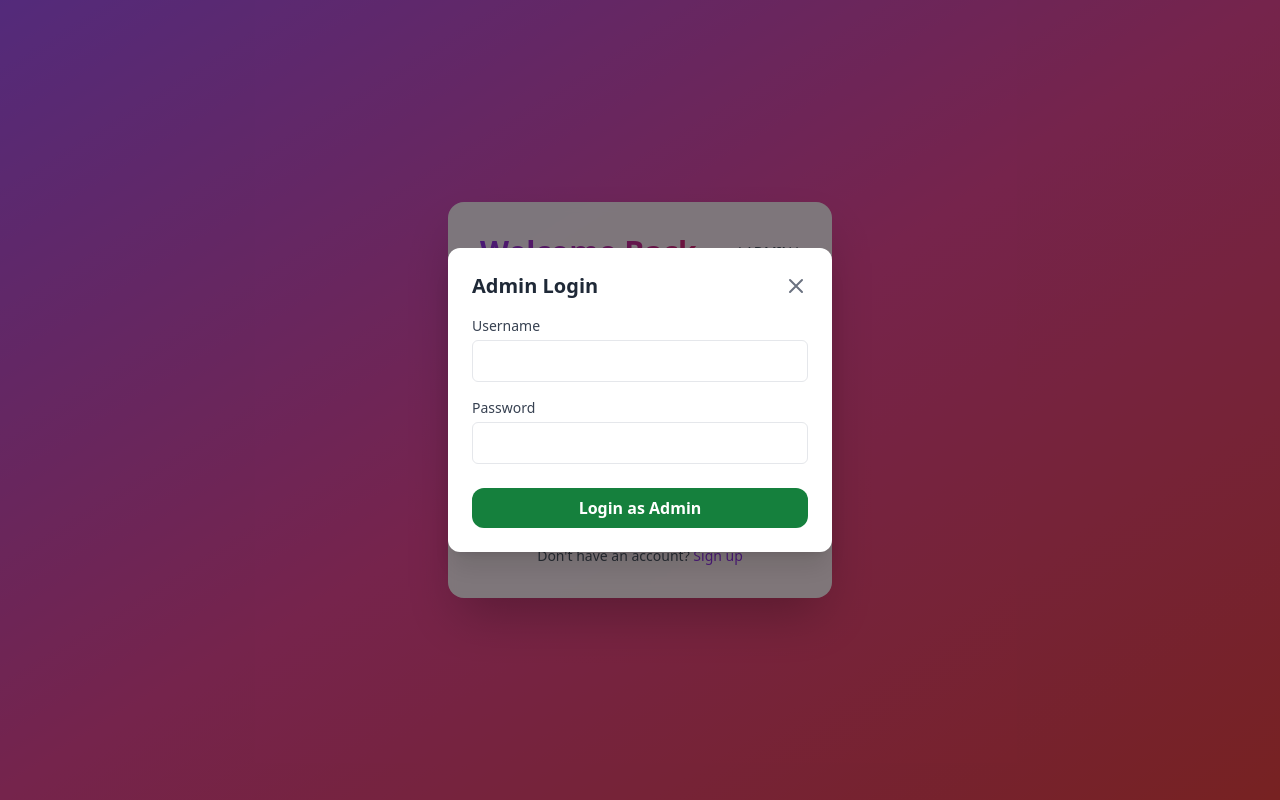
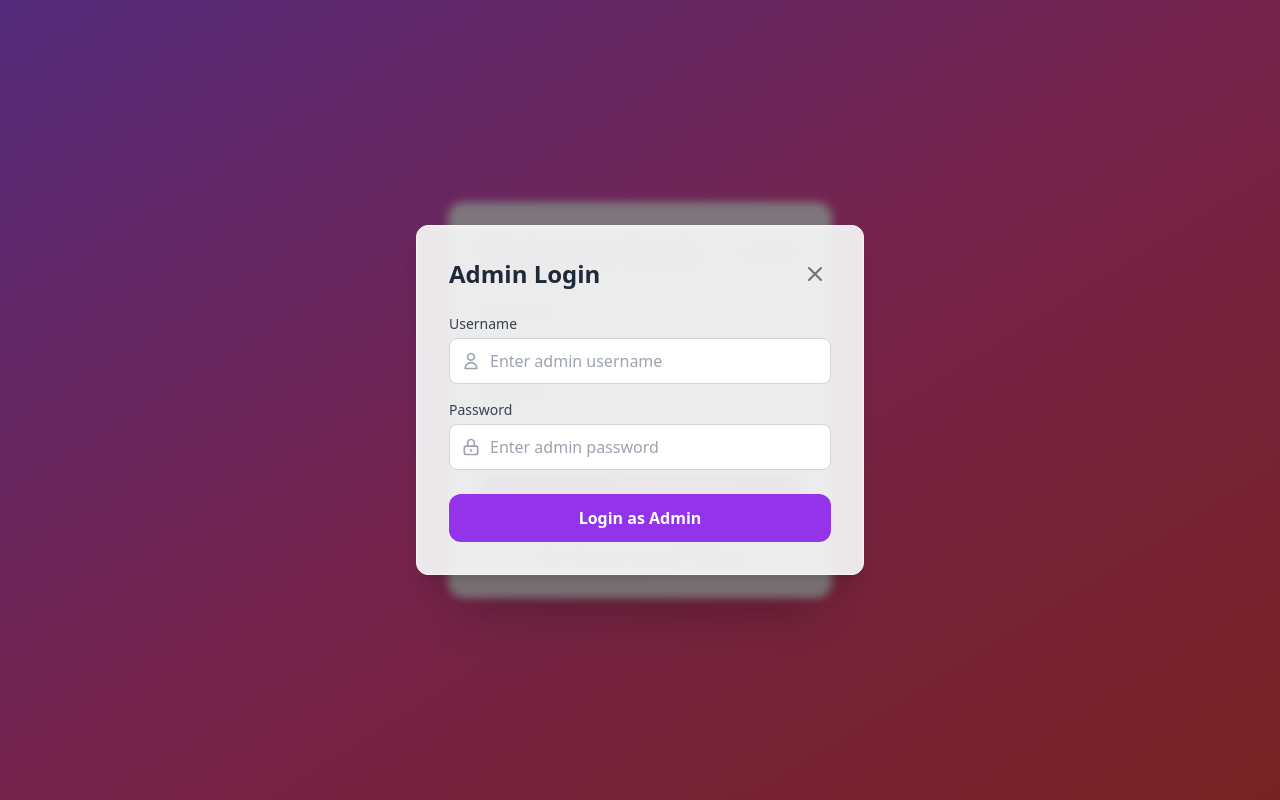
Before and after one commit to toandz20cm/cnpm, a SvelteKit app: page / in a window 1280 px wide. Both pictures are taken after a click on the button "( ADMIN )". Built offline with nearby package versions, Linux system fonts and the light colour scheme.

Commit message:
update UI

```diff
--- a/src/routes/+page.svelte
+++ b/src/routes/+page.svelte
@@ -1147,11 +1147,11 @@ ${htmlImgs.slice(1).join("\n")}
 	</div>
 
 	{#if showAdminLoginModal}
-		<div class="fixed inset-0 bg-black bg-opacity-50 flex items-center justify-center z-50">
-			<div class="bg-white rounded-xl p-6 max-w-sm w-full mx-4 shadow-xl transform transition-all duration-300 scale-100 opacity-100">
-				<div class="flex justify-between items-center mb-4">
-					<h2 class="text-xl font-bold text-gray-800">Admin Login</h2>
-					<button on:click={() => { showAdminLoginModal = false; adminError = ''; }} class="text-gray-500 hover:text-gray-700 transition duration-200">
+		<div class="fixed inset-0 bg-black/50 backdrop-blur-sm flex items-center justify-center z-50">
+			<div class="bg-white/90 backdrop-blur-sm rounded-xl p-8 max-w-md w-full mx-4 shadow-xl transform transition-all duration-300 scale-100 opacity-100 border border-gray-100">
+				<div class="flex justify-between items-center mb-6">
+					<h2 class="text-2xl font-bold text-gray-800">Admin Login</h2>
+					<button on:click={() => { showAdminLoginModal = false; adminError = ''; }} class="text-gray-500 hover:text-gray-700 transition duration-200 p-1 hover:bg-gray-100 rounded-lg">
 						<svg class="w-6 h-6" fill="none" stroke="currentColor" viewBox="0 0 24 24">
 							<path stroke-linecap="round" stroke-linejoin="round" stroke-width="2" d="M6 18L18 6M6 6l12 12" />
 						</svg>
@@ -1159,33 +1159,51 @@ ${htmlImgs.slice(1).join("\n")}
 				</div>
 
 				{#if adminError}
-					<div class="mb-4 p-3 bg-red-50 text-red-600 rounded-lg text-sm animate-fade-in">
+					<div class="mb-6 p-4 bg-red-50 text-red-600 rounded-lg text-sm animate-fade-in border border-red-100">
 						{adminError}
 					</div>
 				{/if}
 
-				<form on:submit={handleAdminLogin}>
-					<div class="mb-4">
-						<label for="admin-username" class="block text-sm font-medium text-gray-700">Username</label>
+				<form on:submit={handleAdminLogin} class="space-y-6">
+					<div class="space-y-4">
+						<div class="relative">
+							<label for="admin-username" class="block text-sm font-medium text-gray-700 mb-1">Username</label>
+							<div class="relative">
+								<div class="absolute inset-y-0 left-0 pl-3 flex items-center pointer-events-none">
+									<svg class="h-5 w-5 text-gray-400" fill="none" stroke="currentColor" viewBox="0 0 24 24">
+										<path stroke-linecap="round" stroke-linejoin="round" stroke-width="2" d="M16 7a4 4 0 11-8 0 4 4 0 018 0zM12 14a7 7 0 00-7 7h14a7 7 0 00-7-7z" />
+									</svg>
+								</div>
 								<input
 									id="admin-username"
 									type="text"
 									bind:value={adminUsername}
-							class="mt-1 p-2 w-full border rounded-md"
+									class="w-full pl-10 pr-4 py-2.5 border border-gray-300 rounded-lg focus:ring-2 focus:ring-purple-500 focus:border-purple-500 transition duration-200"
 									required
+									placeholder="Enter admin username"
 								/>
 							</div>
-					<div class="mb-6">
-						<label for="admin-password" class="block text-sm font-medium text-gray-700">Password</label>
+						</div>
+						<div class="relative">
+							<label for="admin-password" class="block text-sm font-medium text-gray-700 mb-1">Password</label>
+							<div class="relative">
+								<div class="absolute inset-y-0 left-0 pl-3 flex items-center pointer-events-none">
+									<svg class="h-5 w-5 text-gray-400" fill="none" stroke="currentColor" viewBox="0 0 24 24">
+										<path stroke-linecap="round" stroke-linejoin="round" stroke-width="2" d="M12 15v2m-6 4h12a2 2 0 002-2v-6a2 2 0 00-2-2H6a2 2 0 00-2 2v6a2 2 0 002 2zm10-10V7a4 4 0 00-8 0v4h8z" />
+									</svg>
+								</div>
 								<input
 									id="admin-password"
 									type="password"
 									bind:value={adminPassword}
-							class="mt-1 p-2 w-full border rounded-md"
+									class="w-full pl-10 pr-4 py-2.5 border border-gray-300 rounded-lg focus:ring-2 focus:ring-purple-500 focus:border-purple-500 transition duration-200"
 									required
+									placeholder="Enter admin password"
 								/>
 							</div>
-					<button type="submit" class="w-full bg-green-700 hover:bg-green-800 text-white font-bold py-2 px-4 rounded-xl">
+						</div>
+					</div>
+					<button type="submit" class="w-full bg-purple-600 hover:bg-purple-700 text-white font-bold py-3 px-4 rounded-xl transition duration-300 transform hover:scale-[1.02] hover:shadow-lg">
 						Login as Admin
 					</button>
 				</form>
@@ -1194,11 +1212,11 @@ ${htmlImgs.slice(1).join("\n")}
 	{/if}
 
 	{#if showAdminPanel}
-		<div class="fixed inset-0 bg-black bg-opacity-50 flex items-center justify-center z-50">
-			<div class="bg-white rounded-xl p-6 max-w-4xl w-full mx-4 shadow-xl transform transition-all duration-300 scale-100 opacity-100">
-				<div class="flex justify-between items-center mb-4">
-					<h2 class="text-xl font-bold text-gray-800">Admin Panel</h2>
-					<button on:click={() => { showAdminPanel = false; adminError = ''; }} class="text-gray-500 hover:text-gray-700 transition duration-200">
+		<div class="fixed inset-0 bg-black/50 backdrop-blur-sm flex items-center justify-center z-50">
+			<div class="bg-white/90 backdrop-blur-sm rounded-xl p-8 max-w-4xl w-full mx-4 shadow-xl transform transition-all duration-300 scale-100 opacity-100 border border-gray-100">
+				<div class="flex justify-between items-center mb-6">
+					<h2 class="text-2xl font-bold text-gray-800">Admin Panel</h2>
+					<button on:click={() => { showAdminPanel = false; adminError = ''; }} class="text-gray-500 hover:text-gray-700 transition duration-200 p-1 hover:bg-gray-100 rounded-lg">
 						<svg class="w-6 h-6" fill="none" stroke="currentColor" viewBox="0 0 24 24">
 							<path stroke-linecap="round" stroke-linejoin="round" stroke-width="2" d="M6 18L18 6M6 6l12 12" />
 						</svg>
@@ -1206,36 +1224,43 @@ ${htmlImgs.slice(1).join("\n")}
 				</div>
 
 				{#if adminError}
-					<div class="mb-4 p-3 bg-red-50 text-red-600 rounded-lg text-sm animate-fade-in">
+					<div class="mb-6 p-4 bg-red-50 text-red-600 rounded-lg text-sm animate-fade-in border border-red-100">
 						{adminError}
 					</div>
 				{/if}
 
-				<div class="mb-6">
+				<div class="mb-8">
 					<div class="flex items-center space-x-4 mb-4">
 						<h3 class="text-lg font-semibold text-gray-700">Send Notification</h3>
 					</div>
 					<div class="flex space-x-4">
+						<div class="relative flex-1">
+							<div class="absolute inset-y-0 left-0 pl-3 flex items-center pointer-events-none">
+								<svg class="h-5 w-5 text-gray-400" fill="none" stroke="currentColor" viewBox="0 0 24 24">
+									<path stroke-linecap="round" stroke-linejoin="round" stroke-width="2" d="M15 17h5l-1.405-1.405A2.032 2.032 0 0118 14.158V11a6.002 6.002 0 00-4-5.659V5a2 2 0 10-4 0v.341C7.67 6.165 6 8.388 6 11v3.159c0 .538-.214 1.055-.595 1.436L4 17h5m6 0v1a3 3 0 11-6 0v-1m6 0H9" />
+								</svg>
+							</div>
 							<input
 								type="text"
 								bind:value={newNotificationMessage}
 								placeholder="Enter notification message..."
-							class="flex-1 px-4 py-2 border border-gray-300 rounded-lg focus:ring-2 focus:ring-yellow-500 focus:border-yellow-500"
+								class="w-full pl-10 pr-4 py-2.5 border border-gray-300 rounded-lg focus:ring-2 focus:ring-purple-500 focus:border-purple-500 transition duration-200"
 							/>
+						</div>
 						<button
 							on:click={handleSendNotification}
-							class="px-4 py-2 bg-yellow-500 text-white font-medium rounded-lg hover:bg-yellow-600 transition duration-200"
+							class="px-6 py-2.5 bg-purple-600 text-white font-medium rounded-lg hover:bg-purple-700 transition duration-200 transform hover:scale-[1.02] hover:shadow-lg"
 						>
 							Send
 						</button>
 					</div>
 				</div>
 
-				<div class="mb-4">
-					<p class="text-sm text-gray-600">Total Users: {users.length}</p>
-				</div>
-
-				<div class="overflow-x-auto">
+				<div class="mb-6">
+					<p class="text-sm text-gray-600">Total Users: <span class="font-semibold text-purple-600">{users.length}</span></p>
+				</div>
+
+				<div class="overflow-x-auto rounded-xl border border-gray-100">
 					<table class="min-w-full divide-y divide-gray-200">
 						<thead class="bg-gray-50">
 							<tr>
@@ -1247,18 +1272,18 @@ ${htmlImgs.slice(1).join("\n")}
 						</thead>
 						<tbody class="bg-white divide-y divide-gray-200">
 							{#each users as user}
-								<tr>
+								<tr class="hover:bg-gray-50 transition duration-150">
 									<td class="px-6 py-4 whitespace-nowrap text-sm font-medium text-gray-900">{user.username}</td>
 									<td class="px-6 py-4 whitespace-nowrap text-sm text-gray-500">
 										<button
 											on:click={() => handleTogglePremium(user.username)}
-											class="px-2 py-1 text-xs font-medium rounded-full {user.premium ? 'bg-yellow-100 text-yellow-800' : 'bg-gray-100 text-gray-800'}"
+											class="px-3 py-1 text-xs font-medium rounded-full transition duration-200 {user.premium ? 'bg-purple-100 text-purple-800 hover:bg-purple-200' : 'bg-gray-100 text-gray-800 hover:bg-gray-200'}"
 										>
 											{user.premium ? 'Premium' : 'Free'}
 										</button>
 									</td>
 									<td class="px-6 py-4 whitespace-nowrap text-sm text-gray-500">
-										<span class="px-2 py-1 text-xs font-medium rounded-full {user.isAdmin ? 'bg-red-100 text-red-800' : 'bg-gray-100 text-gray-800'}">
+										<span class="px-3 py-1 text-xs font-medium rounded-full {user.isAdmin ? 'bg-red-100 text-red-800' : 'bg-gray-100 text-gray-800'}">
 											{user.isAdmin ? 'Admin' : 'User'}
 										</span>
 									</td>
@@ -1368,56 +1393,56 @@ ${htmlImgs.slice(1).join("\n")}
 
 			{#if showUserMenu}
 				<div
-					class="absolute right-0 mt-2 w-56 bg-white rounded-xl shadow-lg py-1 z-50 user-menu-enter"
+					class="absolute right-0 mt-2 w-64 bg-white/90 backdrop-blur-sm rounded-xl shadow-lg py-2 z-50 user-menu-enter border border-gray-100"
 					transition:slide={{ duration: 300 }}
 				>
-					<div class="px-4 py-2 border-b border-gray-100">
+					<div class="px-4 py-3 border-b border-gray-100">
 						<p class="text-sm font-medium text-gray-900">{username}</p>
-						<p class="text-xs text-gray-500">{isPremium ? 'Premium User' : 'Free User'}</p>
+						<p class="text-xs text-gray-500 mt-1">{isPremium ? 'Premium User' : 'Free User'}</p>
 					</div>
 					<button
 						on:click={() => showUserMenu = false}
-						class="flex items-center w-full px-4 py-2 text-sm text-gray-700 hover:bg-gray-100 transition duration-150"
+						class="flex items-center w-full px-4 py-2.5 text-sm text-gray-700 hover:bg-purple-50 transition duration-150 group"
 					>
-						<svg class="w-4 h-4 mr-2" fill="none" stroke="currentColor" viewBox="0 0 24 24">
+						<svg class="w-4 h-4 mr-3 text-gray-500 group-hover:text-purple-500 transition duration-150" fill="none" stroke="currentColor" viewBox="0 0 24 24">
 							<path stroke-linecap="round" stroke-linejoin="round" stroke-width="2" d="M16 7a4 4 0 11-8 0 4 4 0 018 0zM12 14a7 7 0 00-7 7h14a7 7 0 00-7-7z" />
 						</svg>
-						Personal Information
+						<span class="group-hover:text-purple-600 transition duration-150">Personal Information</span>
 					</button>
 					<button
 						on:click={toggleSecurityModal}
-						class="flex items-center w-full px-4 py-2 text-sm text-gray-700 hover:bg-gray-100 transition duration-150"
+						class="flex items-center w-full px-4 py-2.5 text-sm text-gray-700 hover:bg-purple-50 transition duration-150 group"
 					>
-						<svg class="w-4 h-4 mr-2" fill="none" stroke="currentColor" viewBox="0 0 24 24">
+						<svg class="w-4 h-4 mr-3 text-gray-500 group-hover:text-purple-500 transition duration-150" fill="none" stroke="currentColor" viewBox="0 0 24 24">
 							<path stroke-linecap="round" stroke-linejoin="round" stroke-width="2" d="M12 15v2m-6 4h12a2 2 0 002-2v-6a2 2 0 00-2-2H6a2 2 0 00-2 2v6a2 2 0 002 2zm10-10V7a4 4 0 00-8 0v4h8z" />
 						</svg>
-						Security
+						<span class="group-hover:text-purple-600 transition duration-150">Security</span>
 					</button>
 					<button
 						on:click={() => {
 							showUserMenu = false;
 							showNotificationHistory = true;
 						}}
-						class="flex items-center w-full px-4 py-2 text-sm text-gray-700 hover:bg-gray-100 transition duration-150"
+						class="flex items-center w-full px-4 py-2.5 text-sm text-gray-700 hover:bg-purple-50 transition duration-150 group"
 					>
-						<svg class="w-4 h-4 mr-2" fill="none" stroke="currentColor" viewBox="0 0 24 24">
+						<svg class="w-4 h-4 mr-3 text-gray-500 group-hover:text-purple-500 transition duration-150" fill="none" stroke="currentColor" viewBox="0 0 24 24">
 							<path stroke-linecap="round" stroke-linejoin="round" stroke-width="2" d="M15 17h5l-1.405-1.405A2.032 2.032 0 0118 14.158V11a6.002 6.002 0 00-4-5.659V5a2 2 0 10-4 0v.341C7.67 6.165 6 8.388 6 11v3.159c0 .538-.214 1.055-.595 1.436L4 17h5m6 0v1a3 3 0 11-6 0v-1m6 0H9" />
 						</svg>
-						Notification
+						<span class="group-hover:text-purple-600 transition duration-150">Notification</span>
 						{#if notifications.length > 0}
-							<span class="ml-auto bg-red-500 text-white text-xs rounded-full px-2 py-1">
+							<span class="ml-auto bg-purple-500 text-white text-xs rounded-full px-2 py-1 group-hover:bg-purple-600 transition duration-150">
 								{notifications.length}
 							</span>
 						{/if}
 					</button>
 					<button
 						on:click={handleLogout}
-						class="flex items-center w-full px-4 py-2 text-sm text-red-600 hover:bg-red-50 transition duration-150"
+						class="flex items-center w-full px-4 py-2.5 text-sm text-red-600 hover:bg-red-50 transition duration-150 group mt-1 border-t border-gray-100"
 					>
-						<svg class="w-4 h-4 mr-2" fill="none" stroke="currentColor" viewBox="0 0 24 24">
+						<svg class="w-4 h-4 mr-3 text-red-500 group-hover:text-red-600 transition duration-150" fill="none" stroke="currentColor" viewBox="0 0 24 24">
 							<path stroke-linecap="round" stroke-linejoin="round" stroke-width="2" d="M17 16l4-4m0 0l-4-4m4 4H7m6 4v1a3 3 0 11-6 0v-1m6 0H9" />
 						</svg>
-						Logout
+						<span class="group-hover:text-red-700 transition duration-150">Logout</span>
 					</button>
 				</div>
 			{/if}
@@ -1841,11 +1866,11 @@ ${htmlImgs.slice(1).join("\n")}
 	@keyframes menuEnter {
 		from {
 			opacity: 0;
-			transform: translateY(-10px);
+			transform: translateY(-10px) scale(0.95);
 		}
 		to {
 			opacity: 1;
-			transform: translateY(0);
+			transform: translateY(0) scale(1);
 		}
 	}
 
@@ -1976,4 +2001,16 @@ ${htmlImgs.slice(1).join("\n")}
 		animation: none;
 		text-shadow: 0 0 8px rgba(147, 51, 234, 0.4);
 	}
+
+	/* Button hover effects */
+	button.group:hover {
+		transform: translateX(2px);
+	}
+
+	/* Smooth transitions */
+	.transition {
+		transition-property: all;
+		transition-timing-function: cubic-bezier(0.4, 0, 0.2, 1);
+		transition-duration: 150ms;
+	}
 </style>
```
Also changed, not shown: src/api/users.json (+24 -0 lines). Lines whose indentation alone changed are shown as unchanged.
